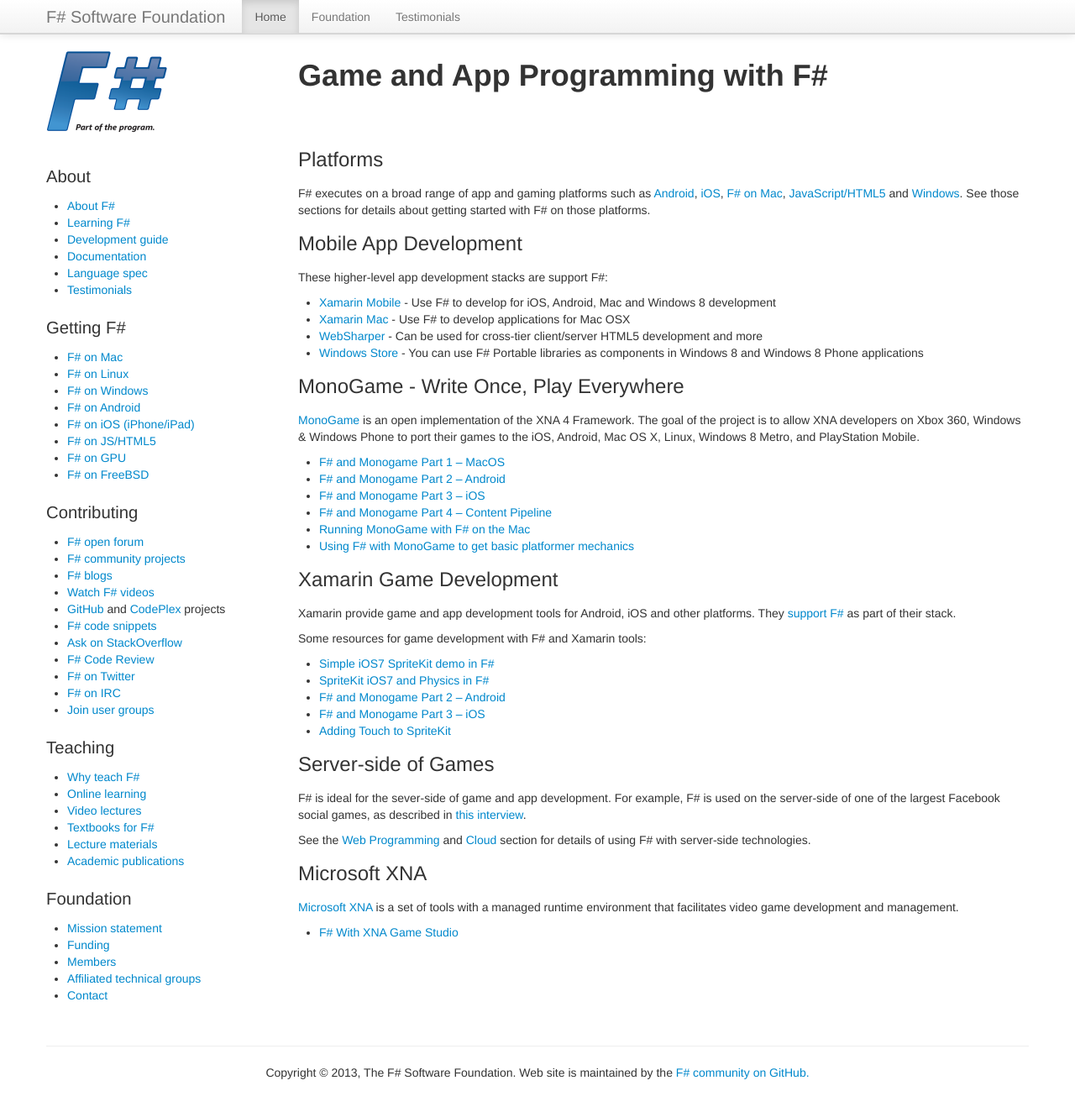
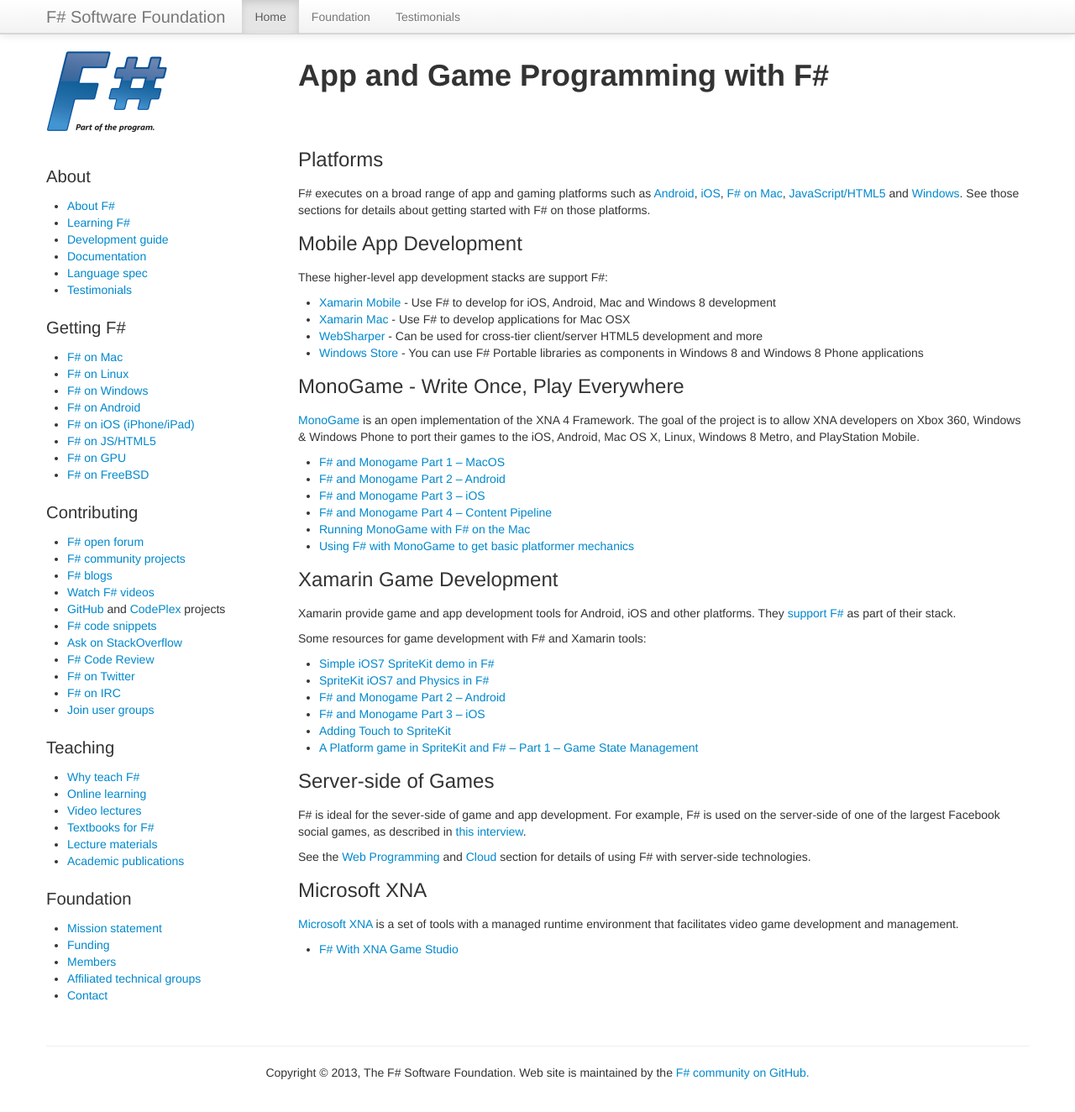
Before and after one commit to fsharp/fsharp.org, a Jekyll site: the page built from apps-and-games/index.md, in a window 1280 px wide and 1337 px high. Shown: the top 1324 px of the window at 84% size. Built offline with Jekyll 4.4.1, drawn with Linux system fonts in a browser that asks for light colours; nearby versions of some CDN libraries; some web fonts are replaced; comment, search, counter and statistics services are not loaded.

Commit message:
Update index.md

```diff
--- a/apps-and-games/index.md
+++ b/apps-and-games/index.md
@@ -1,7 +1,7 @@
 ---
 layout: default
-title: Games and Apps | The F# Software Foundation
-headline: Game and App Programming with F#
+title: Apps and Games | The F# Software Foundation
+headline: App and Game Programming with F#
 ---
 
 ### Platforms
@@ -44,6 +44,7 @@
 * [F# and Monogame Part 2 – Android](http://neildanson.wordpress.com/2013/07/31/f-and-monogame-part-2-android/)
 * [F# and Monogame Part 3 – iOS](http://neildanson.wordpress.com/2013/07/31/f-and-monogame-part-3-ios/)
 * [Adding Touch to SpriteKit](http://7sharpnine.com/posts/adding-touch-to-spritekit/)
+* [A Platform game in SpriteKit and F# – Part 1 – Game State Management](http://neildanson.wordpress.com/2013/10/08/a-platform-game-in-spritekit-and-f-part-1-game-state-management/)
 
 ### Server-side of Games
 
```
